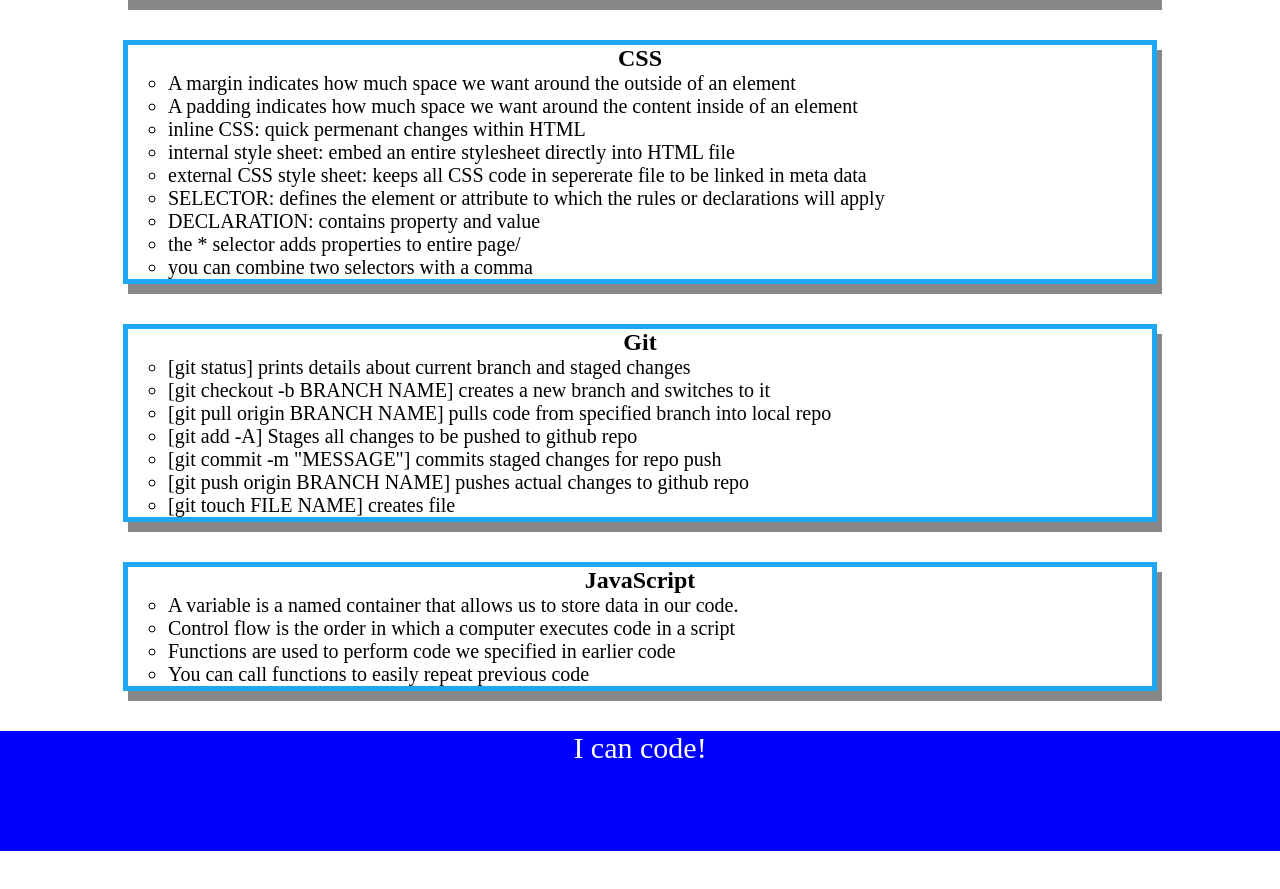
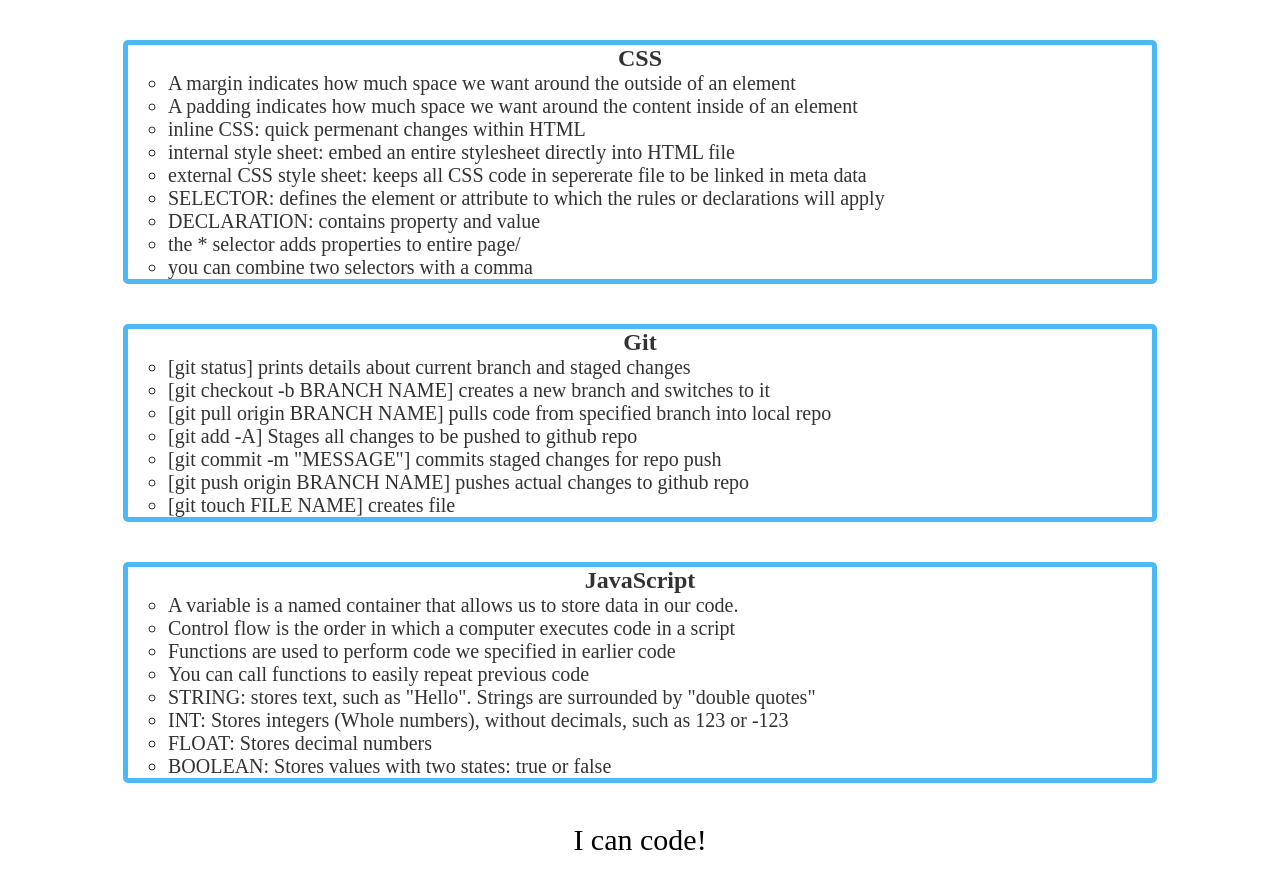
Before and after one commit to KodaCaleb/prework-study-guide, a plain HTML site: page index.html in a window 1280 px wide. Shown: the part 289-1178 px from the top of the page. Before the commit the page ends 1140 px from the top, so only its background shows below. Drawn offline with Linux system fonts and the light colour scheme.

Commit message:
Added CSS styling

```diff
--- a/assets/style.css
+++ b/assets/style.css
@@ -1,19 +1,22 @@
 * {
     margin: 0;
     padding: 0;
+    background-color: rgb(255, 255, 255);
 }
+
 
 header,
 footer {
     width: 100%;
     height: 120px;
-    background-color: blue;
-    color: white;
+    background-color: rgba(255, 255, 255, 0.69);
+    color: rgb(0, 0, 0);
 }
 
 h1,
 h2 {
     text-align: center;
+    color: rgb(0, 0, 0);
 }
 
 img {
@@ -22,15 +25,18 @@ img {
     width: 50px;
     margin-left: auto;
     margin-right: auto;
+    border-radius: 30px;
 }
 
 ul {
     padding-left: 40px;
     font-size: 20px;
+    font-style: normal;
 }
 
 ul {
     list-style-type: circle;
+    color: rgb(0, 0, 0);
 }
 
 p {
@@ -42,5 +48,9 @@ p {
     width:80%;
     margin: 40px auto;
     border: 5px solid #20A7F4 ;
-    box-shadow:5px 10px #888888;
+    border-radius: 5px;
+    cursor: pointer;
+    position: relative;
+    opacity: 80%;
+
   }
--- a/index.html
+++ b/index.html
@@ -60,6 +60,10 @@
             <li>Control flow is the order in which a computer executes code in a script</li>
             <li>Functions are used to perform code we specified in earlier code</li>
             <li>You can call functions to easily repeat previous code</li>
+            <li>STRING: stores text, such as "Hello". Strings are surrounded by "double quotes"</li>
+            <li>INT: Stores integers (Whole numbers), without decimals, such as 123 or -123</li>
+            <li>FLOAT: Stores decimal numbers</li>
+            <li>BOOLEAN: Stores values with two states: true or false</li>
           </ul>
         </section>
     </main>
```
Also changed, not shown: assets/script.js (line endings or trailing spaces).
